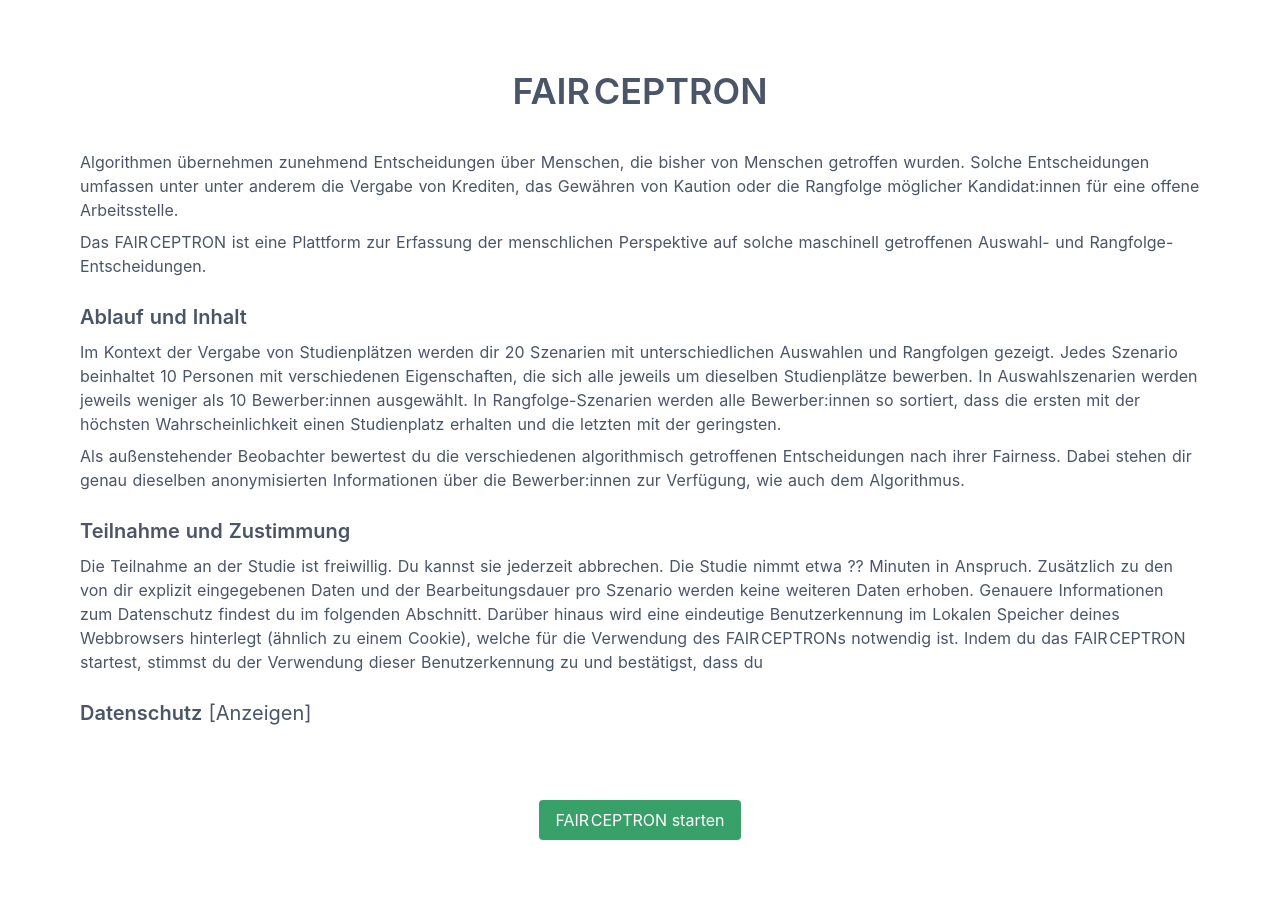
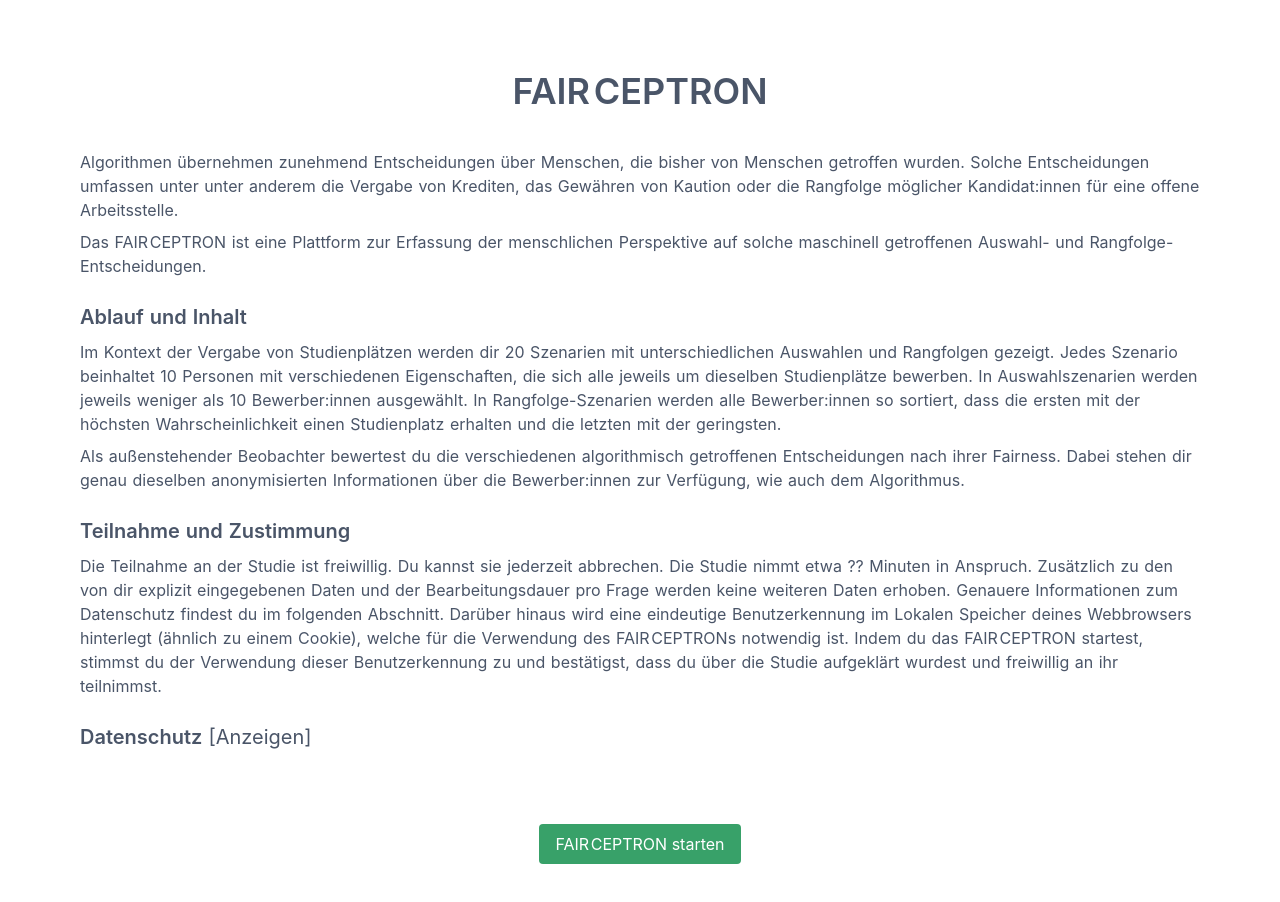
Before and after one commit to cssh-rwth/fairceptron, a Nuxt app: page / in a window 1280 px wide. Shown: the top 902 px of the page. Built offline with nearby package versions, Linux system fonts and the light colour scheme; no server answers; what @tailwindcss/custom-forms would draw is missing.

Commit message:
Complete intro text

```diff
--- a/pages/index.vue
+++ b/pages/index.vue
@@ -40,14 +40,14 @@
         Die Teilnahme an der Studie ist freiwillig. Du kannst sie jederzeit
         abbrechen. Die Studie nimmt etwa ?? Minuten in Anspruch. Zusätzlich zu
         den von dir explizit eingegebenen Daten und der Bearbeitungsdauer pro
-        Szenario werden keine weiteren Daten erhoben. Genauere Informationen zum
+        Frage werden keine weiteren Daten erhoben. Genauere Informationen zum
         Datenschutz findest du im folgenden Abschnitt. Darüber hinaus wird eine
         eindeutige Benutzerkennung im Lokalen Speicher deines Webbrowsers
         hinterlegt (ähnlich zu einem Cookie), welche für die Verwendung des
         FAI<span class="tracking-widest">R</span>CEPTRONs notwendig ist. Indem
         du das FAI<span class="tracking-widest">R</span>CEPTRON startest,
         stimmst du der Verwendung dieser Benutzerkennung zu und bestätigst, dass
-        du
+        du über die Studie aufgeklärt wurdest und freiwillig an ihr teilnimmst.
       </div>
       <h1
         class="text-xl font-semibold mt-6 mb-2 cursor-pointer"
```
